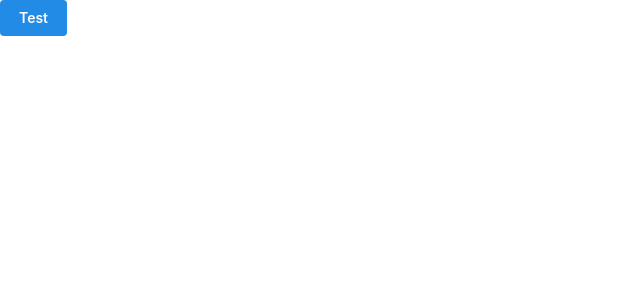
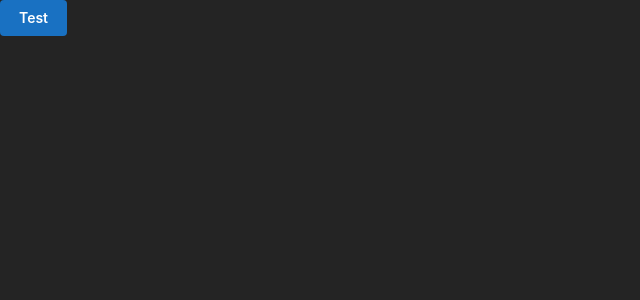
Before and after one commit to sssynk/circles, a Next.js app: page / in a window 1280 px wide. Shown: the top 300 px of the page, without its empty margins (0-640 px from the left). Built offline with nearby package versions, Linux system fonts and the light colour scheme.

Commit message:
fix thing

```diff
--- a/pages/_app.jsx
+++ b/pages/_app.jsx
@@ -3,13 +3,9 @@ import "@mantine/core/styles.css";
 import { AppProps } from "next/app";
 import { createTheme, MantineProvider } from "@mantine/core";
 
-const theme = createTheme({
-  /** Put your mantine theme override here */
-});
-
 export default function App({ Component, pageProps }) {
   return (
-    <MantineProvider theme={theme}>
+    <MantineProvider defaultColorScheme="dark">
       <Component {...pageProps} />
     </MantineProvider>
   );
--- a/pages/index.js
+++ b/pages/index.js
@@ -1,11 +1,7 @@
-import { MantineProvider, Button } from "@mantine/core";
+import { Button } from "@mantine/core";
 
 function Index() {
-  return (
-    <MantineProvider defaultColorScheme="dark">
-      <Button>Test</Button>
-    </MantineProvider>
-  );
+  return <Button>Test</Button>;
 }
 
 export default Index;
```
Also changed, not shown: pages/_document.jsx (renamed from pages/_document.tsx).
